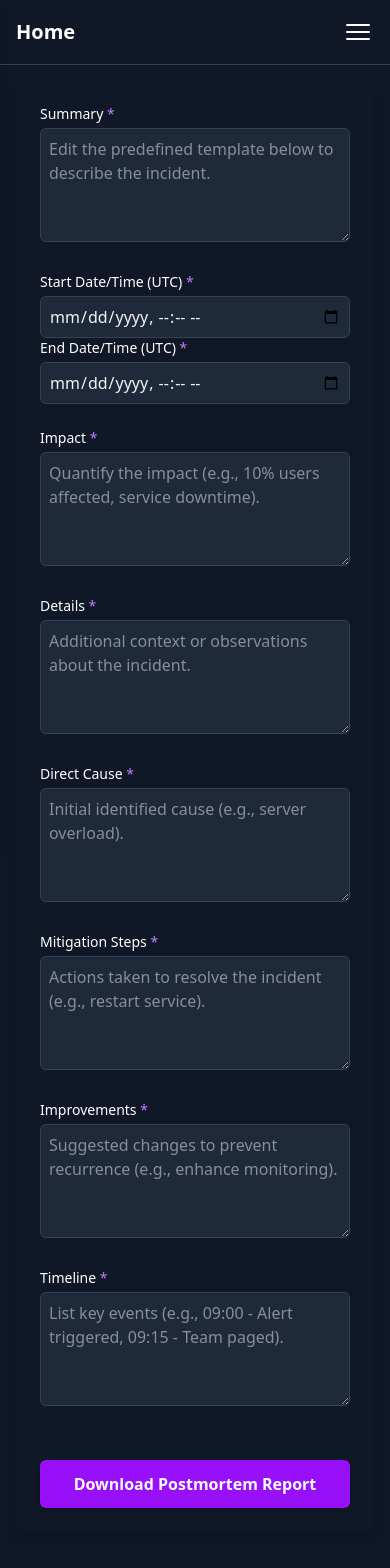
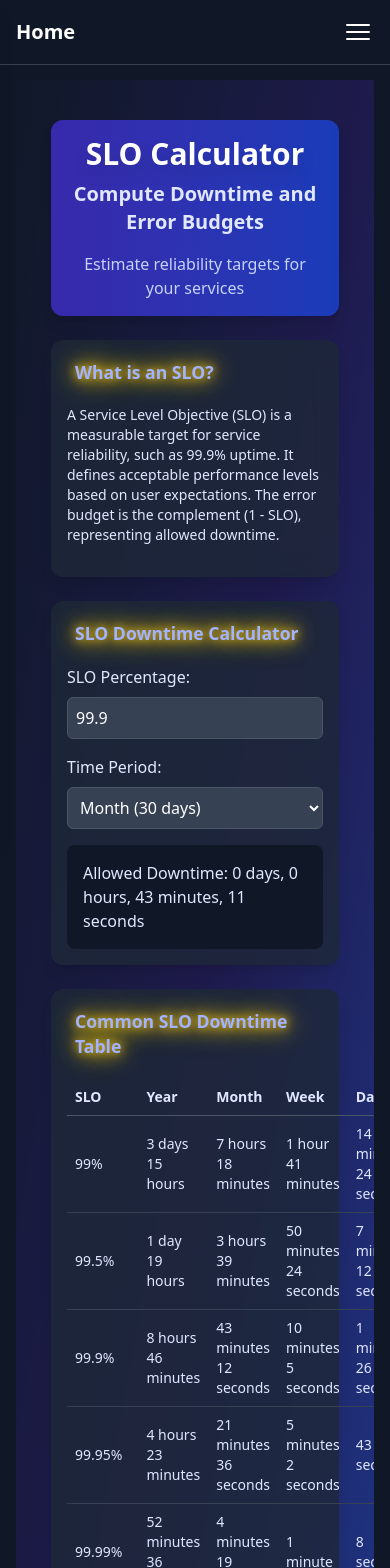
Before and after one commit to devops4noobs/sre4noobs, a Next.js app: page /tools/slo-calculator in a window 390 px wide. Shown: the top 1568 px of the page. Built offline with nearby package versions, Linux system fonts and the light colour scheme.

Commit message:
redesign slo-calculator page

```diff
--- a/src/app/tools/slo-calculator/page.tsx
+++ b/src/app/tools/slo-calculator/page.tsx
@@ -1,248 +1,235 @@
-   'use client';
+"use client";
+import { motion } from "framer-motion";
+import { useState } from "react";
 
-   import { useForm } from 'react-hook-form';
-   import { saveAs } from 'file-saver';
-   import { useState } from 'react';
-   import { InformationCircleIcon } from '@heroicons/react/24/outline';
+export default function SLOCalculator() {
+  const [hoveredSection, setHoveredSection] = useState<string | null>(null);
+  const [slo, setSlo] = useState(99.9);
+  const [period, setPeriod] = useState('month'); // 'day', 'week', 'month', 'year'
 
-   interface PostmortemFormData {
-     issueSummary: string;
-     issueStartDateTime: string;
-     issueResolutionDateTime: string;
-     issueImpact: string;
-     issueDetails: string;
-     preliminaryDirectCause: string;
-     mitigationSteps: string;
-     processImprovements: string;
-     timeline: string;
-   }
+  const calculateDowntime = () => {
+    const errorBudget = (100 - slo) / 100;
+    let totalMinutes = 0;
+    if (period === 'day') totalMinutes = 24 * 60;
+    else if (period === 'week') totalMinutes = 7 * 24 * 60;
+    else if (period === 'month') totalMinutes = 30 * 24 * 60;
+    else if (period === 'year') totalMinutes = 365 * 24 * 60;
 
-   export default function PostmortemForm() {
-       const { register, handleSubmit, formState: { errors } } = useForm<PostmortemFormData>({
-    defaultValues: {
-      issueSummary: '',
-      issueStartDateTime: '',
-      issueResolutionDateTime: '',
-      timeline: '',
-    },
-  });
-     const [blamelessWarning, setBlamelessWarning] = useState('');
+    const downtimeMinutes = errorBudget * totalMinutes;
+    const days = Math.floor(downtimeMinutes / (24 * 60));
+    const hours = Math.floor((downtimeMinutes % (24 * 60)) / 60);
+    const minutes = Math.floor(downtimeMinutes % 60);
+    const seconds = Math.floor((downtimeMinutes - Math.floor(downtimeMinutes)) * 60);
 
-     const onSubmit = (data: PostmortemFormData) => {
-       const blameWords = ['fault', 'blame', 'mistake', 'error by'];
-       const fields = [
-         data.issueSummary, data.issueImpact, data.issueDetails, data.preliminaryDirectCause,
-         data.mitigationSteps, data.processImprovements, data.timeline,
-       ];
-       const hasBlame = fields.some(field =>
-         blameWords.some(word => field?.toLowerCase().includes(word))
-       );
-       if (hasBlame) {
-         setBlamelessWarning('Avoid blame words like "fault" or "mistake". Use systemic terms like "system issue".');
-         return;
-       }
-       setBlamelessWarning('');
+    return { days, hours, minutes, seconds };
+  };
 
-       const markdown = `
-# Blameless Postmortem Report
+  const { days, hours, minutes, seconds } = calculateDowntime();
 
-## Issue Start Date/Time (UTC)
-${data.issueStartDateTime}
+  const commonSLOs = [
+    { slo: 99, year: '3 days 15 hours', month: '7 hours 18 minutes', week: '1 hour 41 minutes', day: '14 minutes 24 seconds' },
+    { slo: 99.5, year: '1 day 19 hours', month: '3 hours 39 minutes', week: '50 minutes 24 seconds', day: '7 minutes 12 seconds' },
+    { slo: 99.9, year: '8 hours 46 minutes', month: '43 minutes 12 seconds', week: '10 minutes 5 seconds', day: '1 minute 26 seconds' },
+    { slo: 99.95, year: '4 hours 23 minutes', month: '21 minutes 36 seconds', week: '5 minutes 2 seconds', day: '43 seconds' },
+    { slo: 99.99, year: '52 minutes 36 seconds', month: '4 minutes 19 seconds', week: '1 minute', day: '8 seconds' },
+    { slo: 99.999, year: '5 minutes 16 seconds', month: '25 seconds', week: '6 seconds', day: '0.86 seconds' },
+  ];
 
-## Issue Resolution Date/Time (UTC)
-${data.issueResolutionDateTime}
+  const cardVariants = {
+    hidden: { opacity: 0, y: 20 },
+    visible: { opacity: 1, y: 0 },
+  };
 
-## Issue Summary
-${data.issueSummary}
+  return (
+    <div className="min-h-screen bg-gradient-to-br from-gray-900 via-indigo-950 to-blue-900 flex flex-col items-center justify-start py-6 md:py-12 overflow-x-hidden relative">
+      {/* Animated Background Particles */}
+      <div className="absolute inset-0 opacity-10">
+        <div className="absolute w-2 h-2 bg-yellow-400 rounded-full animate-pulse" style={{ top: "15%", left: "25%" }}></div>
+        <div className="absolute w-1 h-1 bg-indigo-300 rounded-full animate-pulse" style={{ top: "40%", left: "75%" }}></div>
+        <div className="absolute w-3 h-3 bg-blue-300 rounded-full animate-pulse" style={{ top: "70%", left: "35%" }}></div>
+      </div>
 
+      <main className="p-4 md:p-6 w-full max-w-xs sm:max-w-sm md:max-w-4xl mx-auto">
+        {/* Hero Section */}
+        <motion.section
+          className="bg-gradient-to-r from-indigo-800 to-blue-800 rounded-xl sm:rounded-2xl p-4 sm:p-6 mb-6 sm:mb-12 shadow-lg transform perspective-1000 hover:rotate-x-2 transition-all duration-500 text-center"
+          initial="hidden"
+          animate="visible"
+          variants={cardVariants}
+        >
+          <motion.div
+            initial={{ y: -30, opacity: 0 }}
+            animate={{ y: 0, opacity: 1 }}
+            transition={{ duration: 0.8 }}
+          >
+            <h1 className="text-3xl sm:text-4xl md:text-5xl font-extrabold text-white mb-2 drop-shadow-xl">
+              SLO Calculator
+            </h1>
+            <p className="text-xl sm:text-2xl md:text-3xl font-semibold text-indigo-100">
+              Compute Downtime and Error Budgets
+            </p>
+          </motion.div>
+          <motion.p
+            className="text-base sm:text-lg md:text-xl text-indigo-200 mt-4 sm:mt-6"
+            initial={{ y: 30, opacity: 0 }}
+            animate={{ y: 0, opacity: 1 }}
+            transition={{ duration: 0.8, delay: 0.2 }}
+          >
+            Estimate reliability targets for your services
+          </motion.p>
+        </motion.section>
 
-## Issue Impact
-${data.issueImpact}
+        {/* SLO Explanation Card */}
+        <motion.div
+          className="bg-gray-800/80 backdrop-blur-md rounded-xl sm:rounded-2xl p-4 sm:p-6 mb-6 shadow-lg"
+          initial="hidden"
+          animate="visible"
+          variants={cardVariants}
+          onHoverStart={() => setHoveredSection("explanation")}
+          onHoverEnd={() => setHoveredSection(null)}
+        >
+          <h2 className="text-xl sm:text-2xl md:text-3xl font-semibold text-indigo-300 mb-4 glow-text">What is an SLO?</h2>
+          <p className="text-indigo-100 mb-4 text-sm sm:text-base">
+            A Service Level Objective (SLO) is a measurable target for service reliability, such as 99.9% uptime. It defines acceptable performance levels based on user expectations. The error budget is the complement (1 - SLO), representing allowed downtime.
+          </p>
+          {hoveredSection === "explanation" && (
+            <motion.div
+              className="bg-yellow-900/50 rounded p-2 mt-2 text-white text-xs sm:text-sm"
+              initial={{ opacity: 0 }}
+              animate={{ opacity: 1 }}
+              transition={{ duration: 0.3 }}
+            >
+              Hover tip: SLOs balance reliability and innovation!
+            </motion.div>
+          )}
+        </motion.div>
 
-## Issue Details
-${data.issueDetails}
+        {/* Interactive Calculator Card */}
+        <motion.div
+          className="bg-gray-800/80 backdrop-blur-md rounded-xl sm:rounded-2xl p-4 sm:p-6 mb-6 shadow-lg"
+          initial="hidden"
+          animate="visible"
+          variants={cardVariants}
+          onHoverStart={() => setHoveredSection("calculator")}
+          onHoverEnd={() => setHoveredSection(null)}
+        >
+          <h2 className="text-xl sm:text-2xl md:text-3xl font-semibold text-indigo-300 mb-4 glow-text">SLO Downtime Calculator</h2>
+          <div className="space-y-4">
+            <div>
+              <label className="block text-indigo-100 mb-2">SLO Percentage:</label>
+              <input
+                type="number"
+                value={slo}
+                onChange={(e) => setSlo(parseFloat(e.target.value))}
+                min={0}
+                max={100}
+                step={0.001}
+                className="w-full p-2 rounded-md bg-gray-700 text-white border border-gray-600"
+              />
+            </div>
+            <div>
+              <label className="block text-indigo-100 mb-2">Time Period:</label>
+              <select
+                value={period}
+                onChange={(e) => setPeriod(e.target.value)}
+                className="w-full p-2 rounded-md bg-gray-700 text-white border border-gray-600"
+              >
+                <option value="day">Day</option>
+                <option value="week">Week</option>
+                <option value="month">Month (30 days)</option>
+                <option value="year">Year (365 days)</option>
+              </select>
+            </div>
+            <div className="bg-gray-900 p-4 rounded-lg">
+              <p className="text-indigo-100">Allowed Downtime: {days} days, {hours} hours, {minutes} minutes, {seconds} seconds</p>
+            </div>
+          </div>
+          {hoveredSection === "calculator" && (
+            <motion.div
+              className="bg-yellow-900/50 rounded p-2 mt-2 text-white text-xs sm:text-sm"
+              initial={{ opacity: 0 }}
+              animate={{ opacity: 1 }}
+              transition={{ duration: 0.3 }}
+            >
+              Hover tip: Adjust SLO to see downtime changes!
+            </motion.div>
+          )}
+        </motion.div>
 
-## Preliminary Direct Cause
-${data.preliminaryDirectCause}
+        {/* Common SLO Table Card */}
+        <motion.div
+          className="bg-gray-800/80 backdrop-blur-md rounded-xl sm:rounded-2xl p-4 sm:p-6 mb-6 shadow-lg"
+          initial="hidden"
+          animate="visible"
+          variants={cardVariants}
+          onHoverStart={() => setHoveredSection("table")}
+          onHoverEnd={() => setHoveredSection(null)}
+        >
+          <h2 className="text-xl sm:text-2xl md:text-3xl font-semibold text-indigo-300 mb-4 glow-text">Common SLO Downtime Table</h2>
+          <table className="w-full text-indigo-100 text-sm sm:text-base">
+            <thead>
+              <tr className="border-b border-gray-600">
+                <th className="p-2 text-left">SLO</th>
+                <th className="p-2 text-left">Year</th>
+                <th className="p-2 text-left">Month</th>
+                <th className="p-2 text-left">Week</th>
+                <th className="p-2 text-left">Day</th>
+              </tr>
+            </thead>
+            <tbody>
+              {commonSLOs.map((row, index) => (
+                <tr key={index} className="border-b border-gray-700">
+                  <td className="p-2">{row.slo}%</td>
+                  <td className="p-2">{row.year}</td>
+                  <td className="p-2">{row.month}</td>
+                  <td className="p-2">{row.week}</td>
+                  <td className="p-2">{row.day}</td>
+                </tr>
+              ))}
+            </tbody>
+          </table>
+          {hoveredSection === "table" && (
+            <motion.div
+              className="bg-yellow-900/50 rounded p-2 mt-2 text-white text-xs sm:text-sm"
+              initial={{ opacity: 0 }}
+              animate={{ opacity: 1 }}
+              transition={{ duration: 0.3 }}
+            >
+              Hover tip: Reference for standard reliability targets!
+            </motion.div>
+          )}
+        </motion.div>
 
-## Mitigation Steps
-${data.mitigationSteps}
+        {/* Error Budget Explanation Card */}
+        <motion.div
+          className="bg-gray-800/80 backdrop-blur-md rounded-xl sm:rounded-2xl p-4 sm:p-6 mb-6 shadow-lg"
+          initial="hidden"
+          animate="visible"
+          variants={cardVariants}
+          onHoverStart={() => setHoveredSection("budget")}
+          onHoverEnd={() => setHoveredSection(null)}
+        >
+          <h2 className="text-xl sm:text-2xl md:text-3xl font-semibold text-indigo-300 mb-4 glow-text">Error Budgets in SRE</h2>
+          <p className="text-indigo-100 mb-4 text-sm sm:text-base">
+            An error budget is the allowable unreliability (1 - SLO). It represents the 'room for error' in your system, balancing reliability with innovation. For example, a 99.9% SLO gives a 0.1% error budget.
+          </p>
+          {hoveredSection === "budget" && (
+            <motion.div
+              className="bg-yellow-900/50 rounded p-2 mt-2 text-white text-xs sm:text-sm"
+              initial={{ opacity: 0 }}
+              animate={{ opacity: 1 }}
+              transition={{ duration: 0.3 }}
+            >
+              Hover tip: Use error budgets to guide development!
+            </motion.div>
+          )}
+        </motion.div>
 
-## Process Improvements
-${data.processImprovements}
-
-## Timeline
-${data.timeline}
-       `.trim();
-
-       const blob = new Blob([markdown], { type: 'text/markdown;charset=utf-8' });
-       saveAs(blob, 'postmortem-report.md');
-     };
-
-     return (
-       <form onSubmit={handleSubmit(onSubmit)} className="bg-gray-900 p-6 rounded-lg shadow-lg text-white space-y-6">
-         {blamelessWarning && (
-           <div className="p-4 bg-yellow-900 text-yellow-200 rounded flex items-center">
-             <InformationCircleIcon className="w-5 h-5 mr-2" />
-             {blamelessWarning}
-           </div>
-         )}
-
-         <div className="grid grid-cols-1 md:grid-cols-2 gap-6">
-           <div>
-             <label htmlFor="summary" className="block text-sm font-medium mb-1">
-               Summary <span className="text-purple-400">*</span>
-             </label>
-             <textarea
-               id="summary"
-               aria-describedby="summary-error"
-               {...register('issueSummary', { required: 'Summary is required' })}
-               className="w-full p-2 rounded-md bg-gray-800 border border-gray-700 focus:border-purple-500 focus:ring-purple-500 text-gray-100"
-               rows={4}
-               placeholder="Edit the predefined template below to describe the incident."
-             />
-             {errors.issueSummary && (
-               <p id="summary-error" className="mt-1 text-sm text-red-400">{errors.issueSummary.message}</p>
-             )}
-           </div>
-
-           <div>
-             <label htmlFor="issueStartDateTime" className="block text-sm font-medium mb-1">
-               Start Date/Time (UTC) <span className="text-purple-400">*</span>
-             </label>
-             <input
-               type="datetime-local"
-               id="issueStartDateTime"
-               {...register('issueStartDateTime', { required: 'Start Date/Time is required' })}
-               className="w-full p-2 rounded-md bg-gray-800 border border-gray-700 focus:border-purple-500 focus:ring-purple-500 text-gray-100"
-             />
-             {errors.issueStartDateTime && (
-               <p id="issueStartDateTime-error" className="mt-1 text-sm text-red-400">{errors.issueStartDateTime.message}</p>
-             )}
-             <label htmlFor="issueResolutionDateTime" className="block text-sm font-medium mb-1">
-               End Date/Time (UTC) <span className="text-purple-400">*</span>
-             </label>
-             <input
-               type="datetime-local"
-               id="issueResolutionDateTime"
-               {...register('issueResolutionDateTime', { required: 'End Date/Time is required' })}
-               className="w-full p-2 rounded-md bg-gray-800 border border-gray-700 focus:border-purple-500 focus:ring-purple-500 text-gray-100"
-             />
-             {errors.issueResolutionDateTime && (
-               <p id="issueResolutionDateTime-error" className="mt-1 text-sm text-red-400">{errors.issueResolutionDateTime.message}</p>
-             )}
-           </div>
-
-           <div>
-             <label htmlFor="issueImpact" className="block text-sm font-medium mb-1">
-               Impact <span className="text-purple-400">*</span>
-             </label>
-             <textarea
-               id="issueImpact"
-               aria-describedby="issueImpact-error"
-               {...register('issueImpact', { required: 'Impact is required' })}
-               className="w-full p-2 rounded-md bg-gray-800 border border-gray-700 focus:border-purple-500 focus:ring-purple-500 text-gray-100"
-               rows={4}
-               placeholder="Quantify the impact (e.g., 10% users affected, service downtime)."
-             />
-             {errors.issueImpact && (
-               <p id="issueImpact-error" className="mt-1 text-sm text-red-400">{errors.issueImpact.message}</p>
-             )}
-           </div>
-
-           <div>
-             <label htmlFor="issueDetails" className="block text-sm font-medium mb-1">
-               Details <span className="text-purple-400">*</span>
-             </label>
-             <textarea
-               id="issueDetails"
-               aria-describedby="issueDetails-error"
-               {...register('issueDetails', { required: 'Details is required' })}
-               className="w-full p-2 rounded-md bg-gray-800 border border-gray-700 focus:border-purple-500 focus:ring-purple-500 text-gray-100"
-               rows={4}
-               placeholder="Additional context or observations about the incident."
-             />
-             {errors.issueDetails && (
-               <p id="issueDetails-error" className="mt-1 text-sm text-red-400">{errors.issueDetails.message}</p>
-             )}
-           </div>
-
-           <div>
-             <label htmlFor="preliminaryDirectCause" className="block text-sm font-medium mb-1">
-               Direct Cause <span className="text-purple-400">*</span>
-             </label>
-             <textarea
-               id="preliminaryDirectCause"
-               aria-describedby="preliminaryDirectCause-error"
-               {...register('preliminaryDirectCause', { required: 'Direct Cause is required' })}
-               className="w-full p-2 rounded-md bg-gray-800 border border-gray-700 focus:border-purple-500 focus:ring-purple-500 text-gray-100"
-               rows={4}
-               placeholder="Initial identified cause (e.g., server overload)."
-             />
-             {errors.preliminaryDirectCause && (
-               <p id="preliminaryDirectCause-error" className="mt-1 text-sm text-red-400">{errors.preliminaryDirectCause.message}</p>
-             )}
-           </div>
-
-           <div>
-             <label htmlFor="mitigationSteps" className="block text-sm font-medium mb-1">
-               Mitigation Steps <span className="text-purple-400">*</span>
-             </label>
-             <textarea
-               id="mitigationSteps"
-               aria-describedby="mitigationSteps-error"
-               {...register('mitigationSteps', { required: 'Mitigation Steps are required' })}
-               className="w-full p-2 rounded-md bg-gray-800 border border-gray-700 focus:border-purple-500 focus:ring-purple-500 text-gray-100"
-               rows={4}
-               placeholder="Actions taken to resolve the incident (e.g., restart service)."
-             />
-             {errors.mitigationSteps && (
-               <p id="mitigationSteps-error" className="mt-1 text-sm text-red-400">{errors.mitigationSteps.message}</p>
-             )}
-           </div>
-
-           <div>
-             <label htmlFor="processImprovements" className="block text-sm font-medium mb-1">
-               Improvements <span className="text-purple-400">*</span>
-             </label>
-             <textarea
-               id="processImprovements"
-               aria-describedby="processImprovements-error"
-               {...register('processImprovements', { required: 'Improvements are required' })}
-               className="w-full p-2 rounded-md bg-gray-800 border border-gray-700 focus:border-purple-500 focus:ring-purple-500 text-gray-100"
-               rows={4}
-               placeholder="Suggested changes to prevent recurrence (e.g., enhance monitoring)."
-             />
-             {errors.processImprovements && (
-               <p id="processImprovements-error" className="mt-1 text-sm text-red-400">{errors.processImprovements.message}</p>
-             )}
-           </div>
-
-           <div>
-             <label htmlFor="timeline" className="block text-sm font-medium mb-1">
-               Timeline <span className="text-purple-400">*</span>
-             </label>
-             <textarea
-               id="timeline"
-               aria-describedby="timeline-error"
-               {...register('timeline', { required: 'Timeline is required' })}
-               className="w-full p-2 rounded-md bg-gray-800 border border-gray-700 focus:border-purple-500 focus:ring-purple-500 text-gray-100"
-               rows={4}
-               placeholder="List key events (e.g., 09:00 - Alert triggered, 09:15 - Team paged)."
-             />
-             {errors.timeline && (
-               <p id="timeline-error" className="mt-1 text-sm text-red-400">{errors.timeline.message}</p>
-             )}
-           </div>
-
-         </div>
-
-         <button
-           type="submit"
-           className="w-full bg-purple-600 hover:bg-purple-700 text-white font-semibold py-3 px-6 rounded-md shadow-md transition-all duration-200 focus:outline-none focus:ring-2 focus:ring-purple-500 mt-6"
-         >
-           Download Postmortem Report
-         </button>
-       </form>
-     );
-   }
+        {/* Footer Timestamp */}
+        <p className="text-gray-400 text-xs mt-4 text-center">
+          Last updated: July 27, 2025
+        </p>
+      </main>
+    </div>
+  );
+}
```
